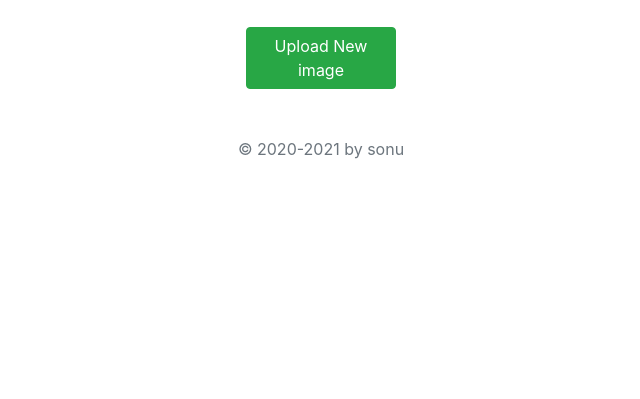
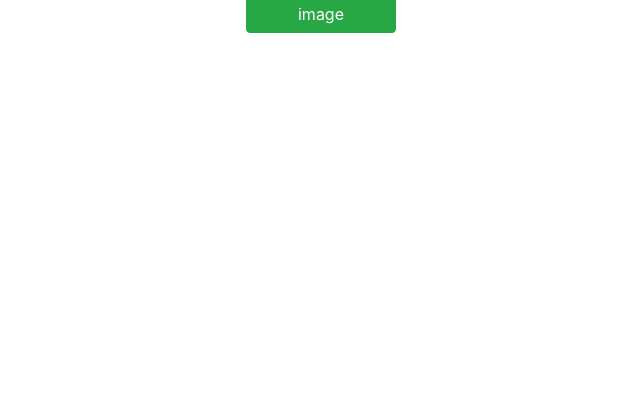
Before and after one commit to Thiru-G/Facerecognition-Python-web-APP, a Flask app: page /index in a window 1280 px wide. Shown: the part 401-800 px from the top of the page, without its empty margins (319-959 px from the left). Run offline with Flask 3, Linux system fonts and the light colour scheme; some libraries are stand-ins or nearby versions.

Commit message:
index.html

```diff
--- a/templates/index.html
+++ b/templates/index.html
@@ -13,9 +13,6 @@
 
 <body>
 <!-- As a link -->
-<nav class="navbar navbar-light bg-success">
-  <a class="navbar-brand" href="#">FACE RECOGNITION + ATTENDANCE PROJECT by SONU</a>
-</nav>
 <br>
  <div class="mx-auto" style="width: 700px;">
   <img src="{{ url_for('video_feed') }}">
@@ -27,6 +24,5 @@
    <button type="button" class="btn btn-success">Upload New image</button>
 </a>
 </div>
-<p class="mt-5 mb-3 text-muted text-center">&copy; 2020-2021 by sonu</p>
 </body>
 </html>
```
